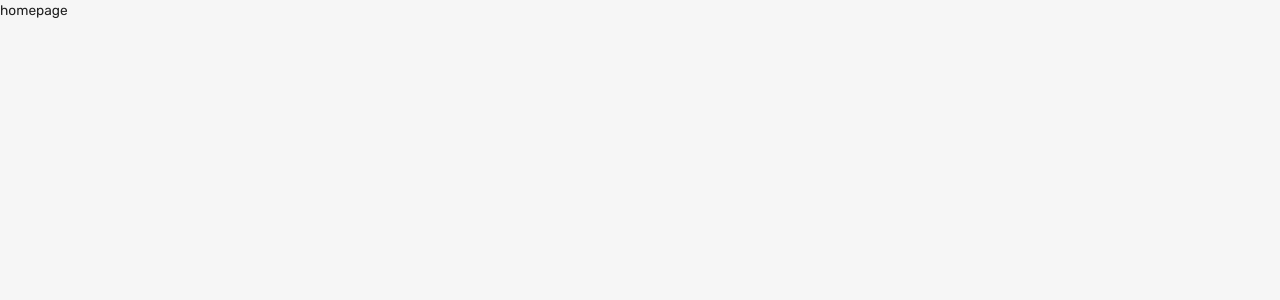
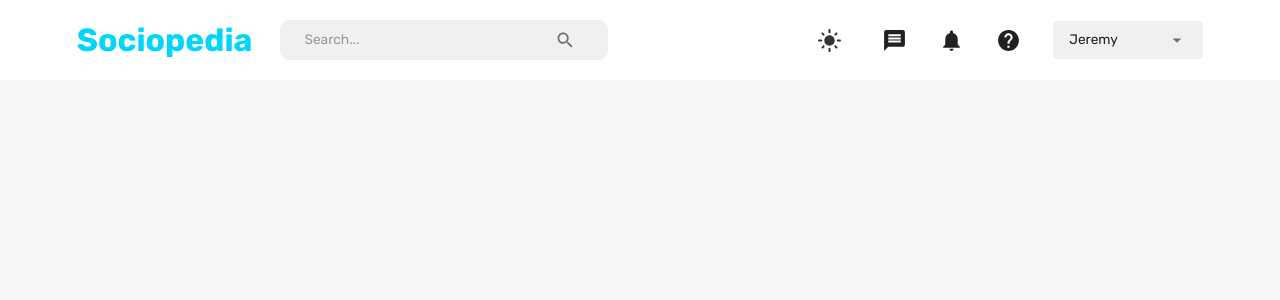
Before and after one commit to sladeutley/fullstack-socialmedia-app, a React (Create React App) app in the folder client/: page /home in a window 1280 px wide. Shown: the top 300 px of the page. Built offline with nearby package versions, Linux system fonts and the light colour scheme.

Commit message:
add navbar to homepage so it is rendered on dom - had to change fullname to not use user from redux toolkit but just a string bc i don't think anyone's logged in yet, or at least i hope that's the reason

```diff
--- a/client/src/scenes/homePage/index.jsx
+++ b/client/src/scenes/homePage/index.jsx
@@ -1,6 +1,11 @@
+import Navbar from "scenes/navbar"
+import { Box } from "@mui/material"
+
 const HomePage = () => {
   return (
-    <div>homepage</div>
+    <Box>
+      <Navbar />
+    </Box>
   )
 }
 
--- a/client/src/scenes/navbar/index.jsx
+++ b/client/src/scenes/navbar/index.jsx
@@ -39,7 +39,8 @@
   const primaryLight = theme.palette.primary.light;
   const alt = theme.palette.background.alt;
 
-  const fullName = `${user.firstName} ${user.lastName}`;
+  // const fullName = `${user.firstName} ${user.lastName}`;
+  const fullName = `Jeremy`;
 
   return (
     <FlexBetween padding="1rem 6%" backgroundColor={alt}>
```
